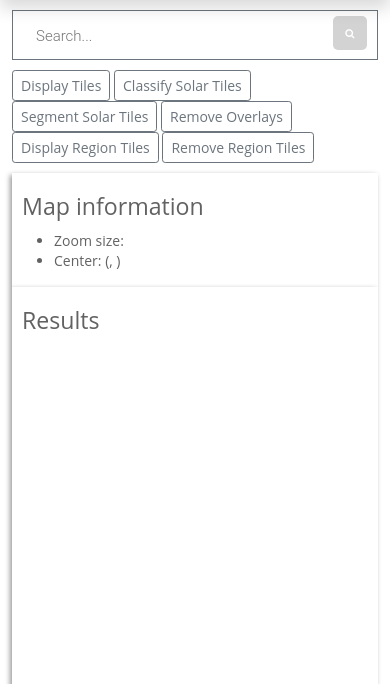
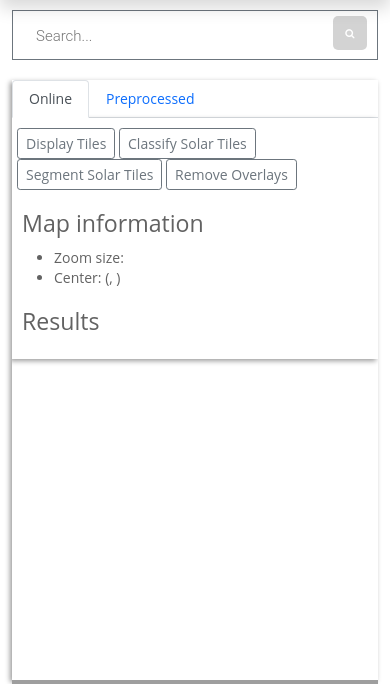
Before and after one commit to fvergaracontesse/hyperion_solar_net, a Flask app: page / in a window 390 px wide. Shown: the part 69-753 px from the top of the page. Run offline with Flask 2, Linux system fonts and the light colour scheme; some libraries are stand-ins or nearby versions; grey boxes are pictures that could not be loaded.

Commit message:
added tabs.

```diff
--- a/webapp/flask/app/css/style.css
+++ b/webapp/flask/app/css/style.css
@@ -46,9 +46,16 @@
 }
 
 .button-group {
+    padding-left: 5px;
     margin-bottom: 10px;
     margin-top: 10px;
 
+}
+
+.table-adj {
+    max-width: 550px;
+    display: block;
+    padding-left: 5px;
 }
 
 .results {
@@ -215,6 +222,7 @@
   box-shadow: inset -1px 0 0 rgba(0, 0, 0, .25);
 }
 
+
 .navbar .navbar-toggler {
   top: .25rem;
   right: 1rem;
@@ -225,7 +233,3 @@
   border-width: 0;
   border-radius: 0;
 }
-
-.places_tiles {
-    display: none;
-}
--- a/webapp/flask/app/templates/main.html
+++ b/webapp/flask/app/templates/main.html
@@ -27,18 +27,27 @@
         <div class="row g-0">
             <div class="col-sm-12">
                 <div class="search"> <input type="text" id="search" class="search-input" placeholder="Search..." name=""> <a href="#" class="search-icon"> <i class="fa fa-search"></i> </a> </div>
+            </div>
+        </div>
+        <div class="row g-0 h-100">
+            <div class="col-sm-4 results h-100">
+                <ul class="nav nav-tabs" id="myTab" role="tablist">
+                  <li class="nav-item" role="presentation">
+                    <button class="nav-link active" id="home-tab" data-bs-toggle="tab" data-bs-target="#home" type="button" role="tab" aria-controls="home" aria-selected="true">Online</button>
+                  </li>
+                  <li class="nav-item" role="presentation">
+                    <button class="nav-link" id="profile-tab" data-bs-toggle="tab" data-bs-target="#profile" type="button" role="tab" aria-controls="profile" aria-selected="false">Preprocessed</button>
+                  </li>
+                </ul>
+                <div class="tab-content" id="myTabContent">
+                  <div class="tab-pane fade show active" id="home" role="tabpanel" aria-labelledby="home-tab">
+                      <div class="results">
                           <div class="button-group">
                               <button type="button" class="btn btn-sm btn-outline-secondary" onclick='getObjects("tiles")'>Display Tiles</button>
                               <button type="button" class="btn btn-sm btn-outline-secondary" onclick='getObjects("classification")'>Classify Solar Tiles</button>
                               <button type="button" class="btn btn-sm btn-outline-secondary" onclick='getObjects("segmentation")'>Segment Solar Tiles</button>
                               <button type="button" class="btn btn-sm btn-outline-secondary" onclick='removeOverlays()'>Remove Overlays</button>
-                    <button type="button" class="btn btn-sm btn-outline-secondary" onclick='getPlaceTiles()'>Display Region Tiles</button>
-                    <button type="button" class="btn btn-sm btn-outline-secondary" onclick='removePlaceTiles()'>Remove Region Tiles</button>
                           </div>
-            </div>
-        </div>
-        <div class="row g-0 h-100">
-            <div class="col-sm-4 results h-100">
                           <div class="header">
                                 <h3> Map information </h1>
                           </div>
@@ -48,14 +57,30 @@
                                   <li><div id="map-options-center"></div></li>
                               </ul>
                           </div>
+                          <div id="load-spinner" class="spinner-border" role="status">
+                              <span class="sr-only">Loading...</span>
+                          </div>
+                          <div class="header">
+                                <h3> Results </h1>
+                          </div>
+                          <div id="results">
+                              <table id="table-results" data-pagination="true" data-page-size="32" class="table">
+                              </table>
+                          </div>
+                      </div>
+                  </div>
+                  <div class="tab-pane fade" id="profile" role="tabpanel" aria-labelledby="profile-tab">
                       <div class="places_tiles">
+                          <div class="button-group">
+                              <button type="button" class="btn btn-sm btn-outline-secondary" onclick='removePlaceTiles()'>Remove Inference Overlays</button>
+                          </div>
                           <div id="load-spinner-two" class="spinner-border" role="status">
                               <span class="sr-only">Loading...</span>
                           </div>
                           <div class="header">
-                        <h3> Places tiles </h1>
+                                <h3> Preprocessed Regions </h1>
                           </div>
-                  <table class="table">
+                          <table class="table table-adj">
                               <thead>
                                 <tr>
                                   <th scope="col">#</th>
@@ -80,16 +105,6 @@
                               </tbody>
                         </table>
                       </div>
-              <div class="results">
-                  <div id="load-spinner" class="spinner-border" role="status">
-                      <span class="sr-only">Loading...</span>
-                  </div>
-                  <div class="header">
-                        <h3> Results </h1>
-                  </div>
-                  <div id="results">
-                      <table id="table-results" data-pagination="true" data-page-size="32" class="table">
-                      </table>
                   </div>
                 </div>
           </div>
```
Lines whose indentation alone changed are shown as unchanged.
